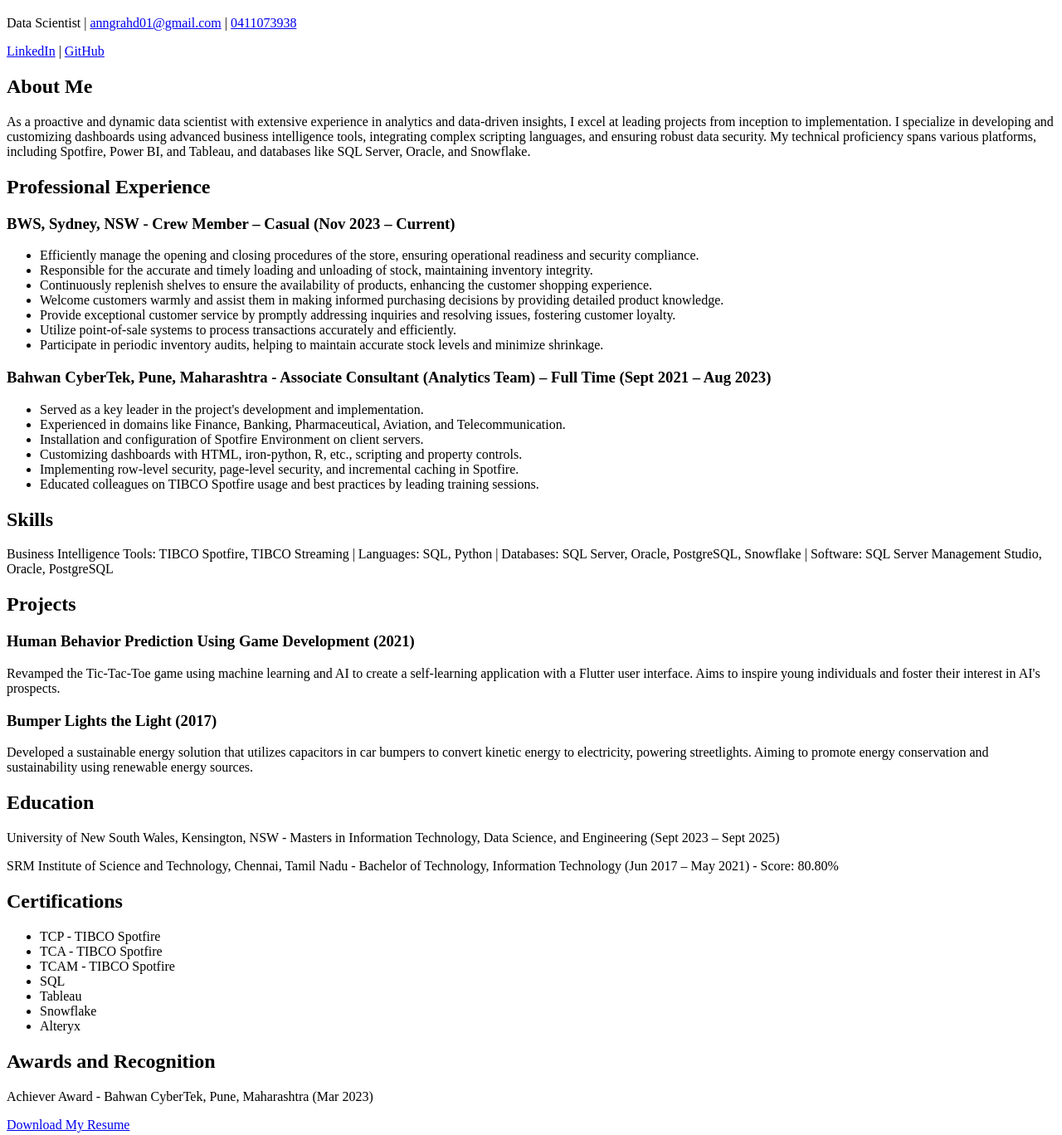
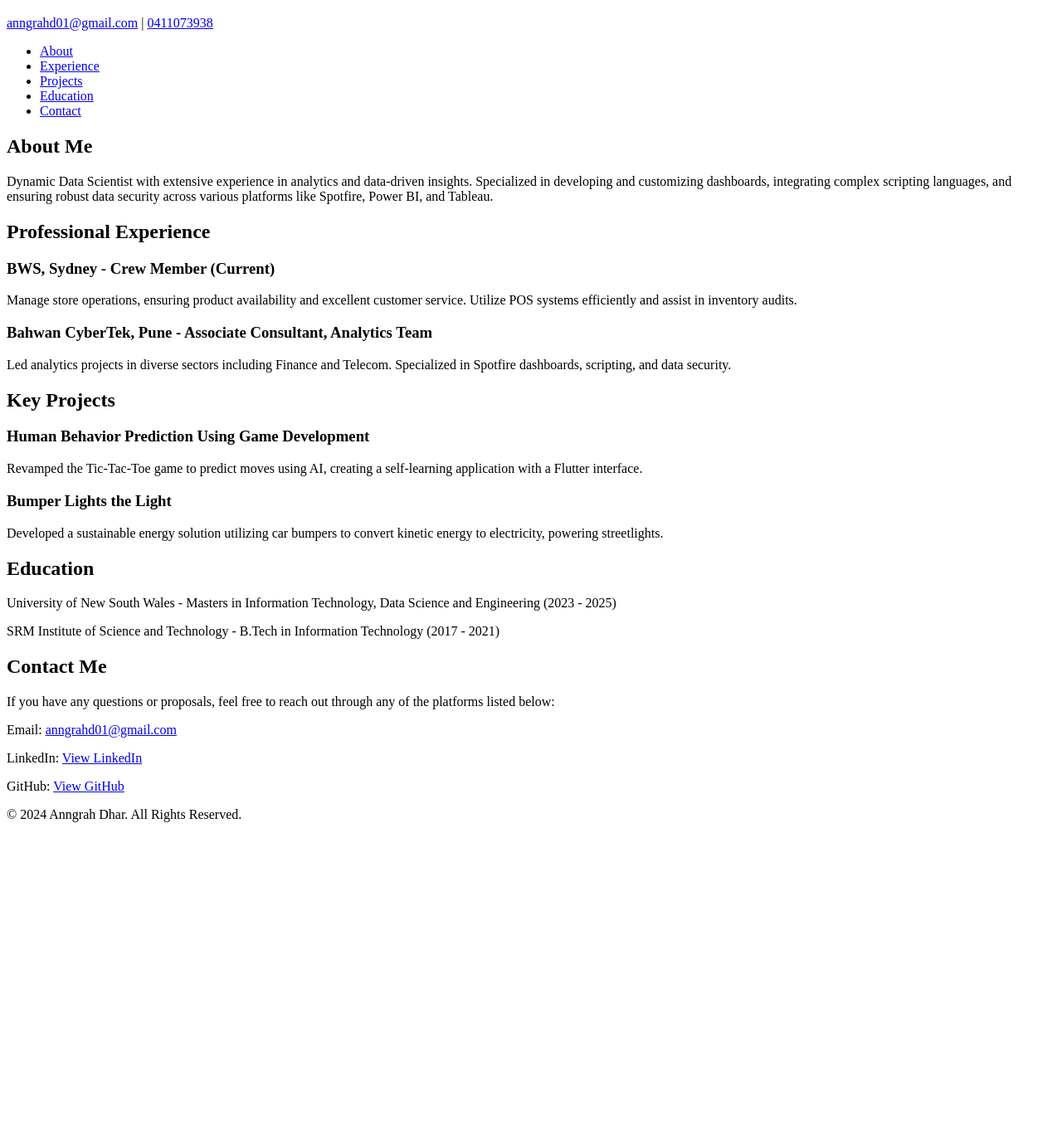
Before and after one commit to anngrahdhar0112/anngrahdhar0112.github.io, a plain HTML site: page index.html in a window 1280 px wide. Shown: the part 61-1429 px from the top of the page at 83% size. After the commit the page ends 1068 px from the top, so only its background shows below. Drawn offline with Linux system fonts and the light colour scheme.

Commit message:
Update index.html

```diff
--- a/index.html
+++ b/index.html
@@ -3,74 +3,63 @@
 <head>
     <meta charset="UTF-8">
     <meta name="viewport" content="width=device-width, initial-scale=1.0">
-    <title>Anngrah Dhar's Portfolio</title>
+    <title>Anngrah Dhar - Data Scientist</title>
+    <link rel="stylesheet" href="styles.css">
 </head>
 <body>
     <header>
         <h1>Anngrah Dhar</h1>
-        <p>Data Scientist | <a href="mailto:anngrahd01@gmail.com">anngrahd01@gmail.com</a> | <a href="tel:+0411073938">0411073938</a></p>
-        <p><a href="https://www.linkedin.com/in/anngrah-dhar-62333056/">LinkedIn</a> | <a href="https://github.com/anngrahdhar0112">GitHub</a></p>
+        <p><a href="mailto:anngrahd01@gmail.com">anngrahd01@gmail.com</a> | <a href="tel:+0411073938">0411073938</a></p>
+        <nav>
+            <ul>
+                <li><a href="#about">About</a></li>
+                <li><a href="#experience">Experience</a></li>
+                <li><a href="#projects">Projects</a></li>
+                <li><a href="#education">Education</a></li>
+                <li><a href="#contact">Contact</a></li>
+            </ul>
+        </nav>
     </header>
-    <section>
+    <section id="about">
         <h2>About Me</h2>
-        <p>As a proactive and dynamic data scientist with extensive experience in analytics and data-driven insights, I excel at leading projects from inception to implementation. I specialize in developing and customizing dashboards using advanced business intelligence tools, integrating complex scripting languages, and ensuring robust data security. My technical proficiency spans various platforms, including Spotfire, Power BI, and Tableau, and databases like SQL Server, Oracle, and Snowflake.</p>
+        <p>Dynamic Data Scientist with extensive experience in analytics and data-driven insights. Specialized in developing and customizing dashboards, integrating complex scripting languages, and ensuring robust data security across various platforms like Spotfire, Power BI, and Tableau.</p>
     </section>
-    <section>
+    <section id="experience">
         <h2>Professional Experience</h2>
-        <h3>BWS, Sydney, NSW - Crew Member – Casual (Nov 2023 – Current)</h3>
-        <ul>
-            <li>Efficiently manage the opening and closing procedures of the store, ensuring operational readiness and security compliance.</li>
-            <li>Responsible for the accurate and timely loading and unloading of stock, maintaining inventory integrity.</li>
-            <li>Continuously replenish shelves to ensure the availability of products, enhancing the customer shopping experience.</li>
-            <li>Welcome customers warmly and assist them in making informed purchasing decisions by providing detailed product knowledge.</li>
-            <li>Provide exceptional customer service by promptly addressing inquiries and resolving issues, fostering customer loyalty.</li>
-            <li>Utilize point-of-sale systems to process transactions accurately and efficiently.</li>
-            <li>Participate in periodic inventory audits, helping to maintain accurate stock levels and minimize shrinkage.</li>
-        </ul>
-        <h3>Bahwan CyberTek, Pune, Maharashtra - Associate Consultant (Analytics Team) – Full Time (Sept 2021 – Aug 2023)</h3>
-        <ul>
-            <li>Served as a key leader in the project's development and implementation.</li>
-            <li>Experienced in domains like Finance, Banking, Pharmaceutical, Aviation, and Telecommunication.</li>
-            <li>Installation and configuration of Spotfire Environment on client servers.</li>
-            <li>Customizing dashboards with HTML, iron-python, R, etc., scripting and property controls.</li>
-            <li>Implementing row-level security, page-level security, and incremental caching in Spotfire.</li>
-            <li>Educated colleagues on TIBCO Spotfire usage and best practices by leading training sessions.</li>
-        </ul>
+        <div>
+            <h3>BWS, Sydney - Crew Member (Current)</h3>
+            <p>Manage store operations, ensuring product availability and excellent customer service. Utilize POS systems efficiently and assist in inventory audits.</p>
+        </div>
+        <div>
+            <h3>Bahwan CyberTek, Pune - Associate Consultant, Analytics Team</h3>
+            <p>Led analytics projects in diverse sectors including Finance and Telecom. Specialized in Spotfire dashboards, scripting, and data security.</p>
+        </div>
     </section>
-    <section>
-        <h2>Skills</h2>
-        <p>Business Intelligence Tools: TIBCO Spotfire, TIBCO Streaming | Languages: SQL, Python | Databases: SQL Server, Oracle, PostgreSQL, Snowflake | Software: SQL Server Management Studio, Oracle, PostgreSQL</p>
+    <section id="projects">
+        <h2>Key Projects</h2>
+        <div>
+            <h3>Human Behavior Prediction Using Game Development</h3>
+            <p>Revamped the Tic-Tac-Toe game to predict moves using AI, creating a self-learning application with a Flutter interface.</p>
+        </div>
+        <div>
+            <h3>Bumper Lights the Light</h3>
+            <p>Developed a sustainable energy solution utilizing car bumpers to convert kinetic energy to electricity, powering streetlights.</p>
+        </div>
     </section>
-    <section>
-        <h2>Projects</h2>
-        <h3>Human Behavior Prediction Using Game Development (2021)</h3>
-        <p>Revamped the Tic-Tac-Toe game using machine learning and AI to create a self-learning application with a Flutter user interface. Aims to inspire young individuals and foster their interest in AI's prospects.</p>
-        <h3>Bumper Lights the Light (2017)</h3>
-        <p>Developed a sustainable energy solution that utilizes capacitors in car bumpers to convert kinetic energy to electricity, powering streetlights. Aiming to promote energy conservation and sustainability using renewable energy sources.</p>
+    <section id="education">
+        <h2>Education</h2>
+        <p>University of New South Wales - Masters in Information Technology, Data Science and Engineering (2023 - 2025)</p>
+        <p>SRM Institute of Science and Technology - B.Tech in Information Technology (2017 - 2021)</p>
     </section>
-    <section>
-        <h2>Education</h2>
-        <p>University of New South Wales, Kensington, NSW - Masters in Information Technology, Data Science, and Engineering (Sept 2023 – Sept 2025)</p>
-        <p>SRM Institute of Science and Technology, Chennai, Tamil Nadu - Bachelor of Technology, Information Technology (Jun 2017 – May 2021) - Score: 80.80%</p>
-    </section>
-    <section>
-        <h2>Certifications</h2>
-        <ul>
-            <li>TCP - TIBCO Spotfire</li>
-            <li>TCA - TIBCO Spotfire</li>
-            <li>TCAM - TIBCO Spotfire</li>
-            <li>SQL</li>
-            <li>Tableau</li>
-            <li>Snowflake</li>
-            <li>Alteryx</li>
-        </ul>
-    </section>
-    <section>
-        <h2>Awards and Recognition</h2>
-        <p>Achiever Award - Bahwan CyberTek, Pune, Maharashtra (Mar 2023)</p>
+    <section id="contact">
+        <h2>Contact Me</h2>
+        <p>If you have any questions or proposals, feel free to reach out through any of the platforms listed below:</p>
+        <p>Email: <a href="mailto:anngrahd01@gmail.com">anngrahd01@gmail.com</a></p>
+        <p>LinkedIn: <a href="https://www.linkedin.com/in/anngrah-dhar-62333056/">View LinkedIn</a></p>
+        <p>GitHub: <a href="https://github.com/anngrahdhar0112">View GitHub</a></p>
     </section>
     <footer>
-        <p><a href="/path/to/Anngrah Dhar Resume.pdf" download="Anngrah Dhar Resume">Download My Resume</a></p>
+        <p>© 2024 Anngrah Dhar. All Rights Reserved.</p>
     </footer>
 </body>
 </html>
```
